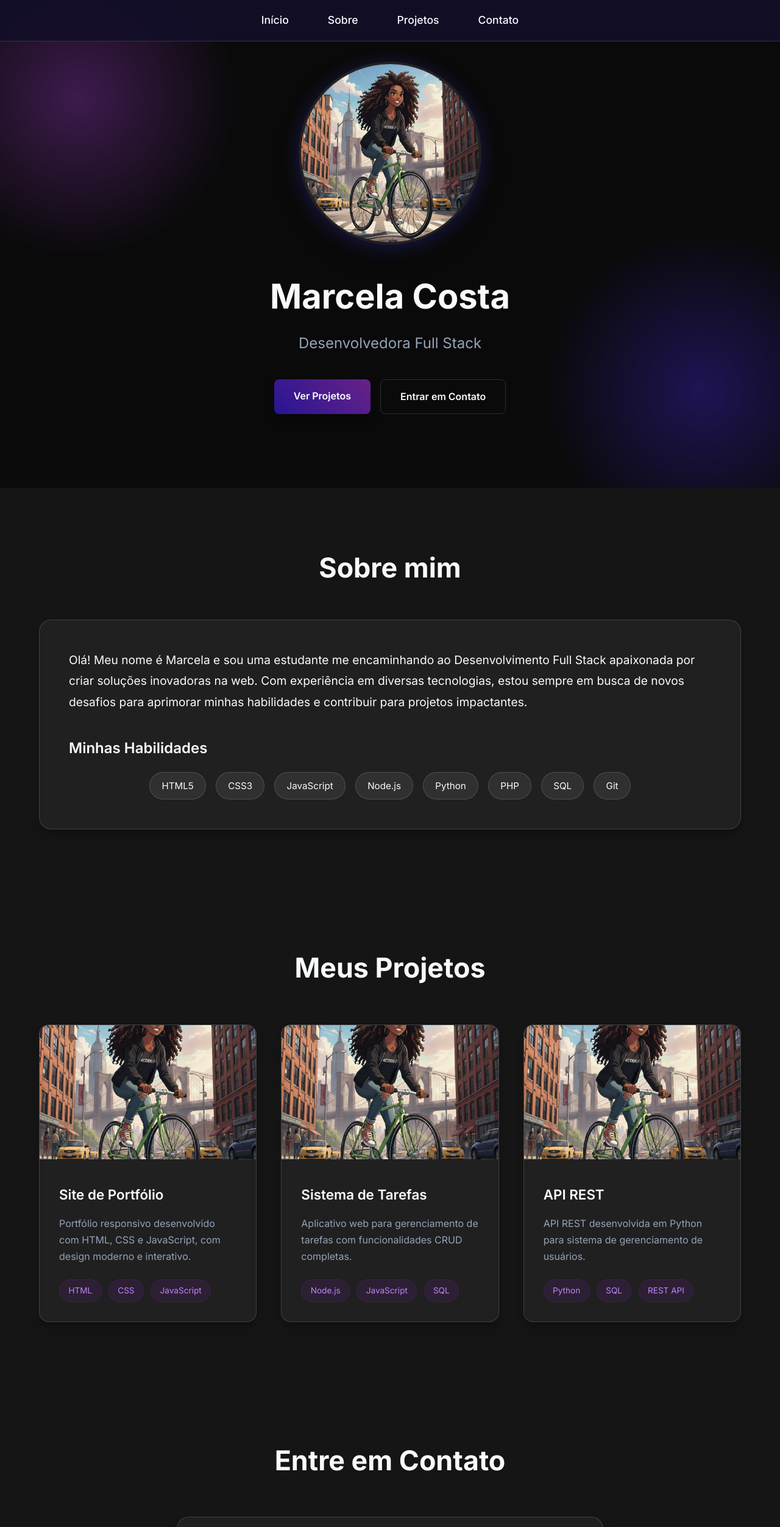
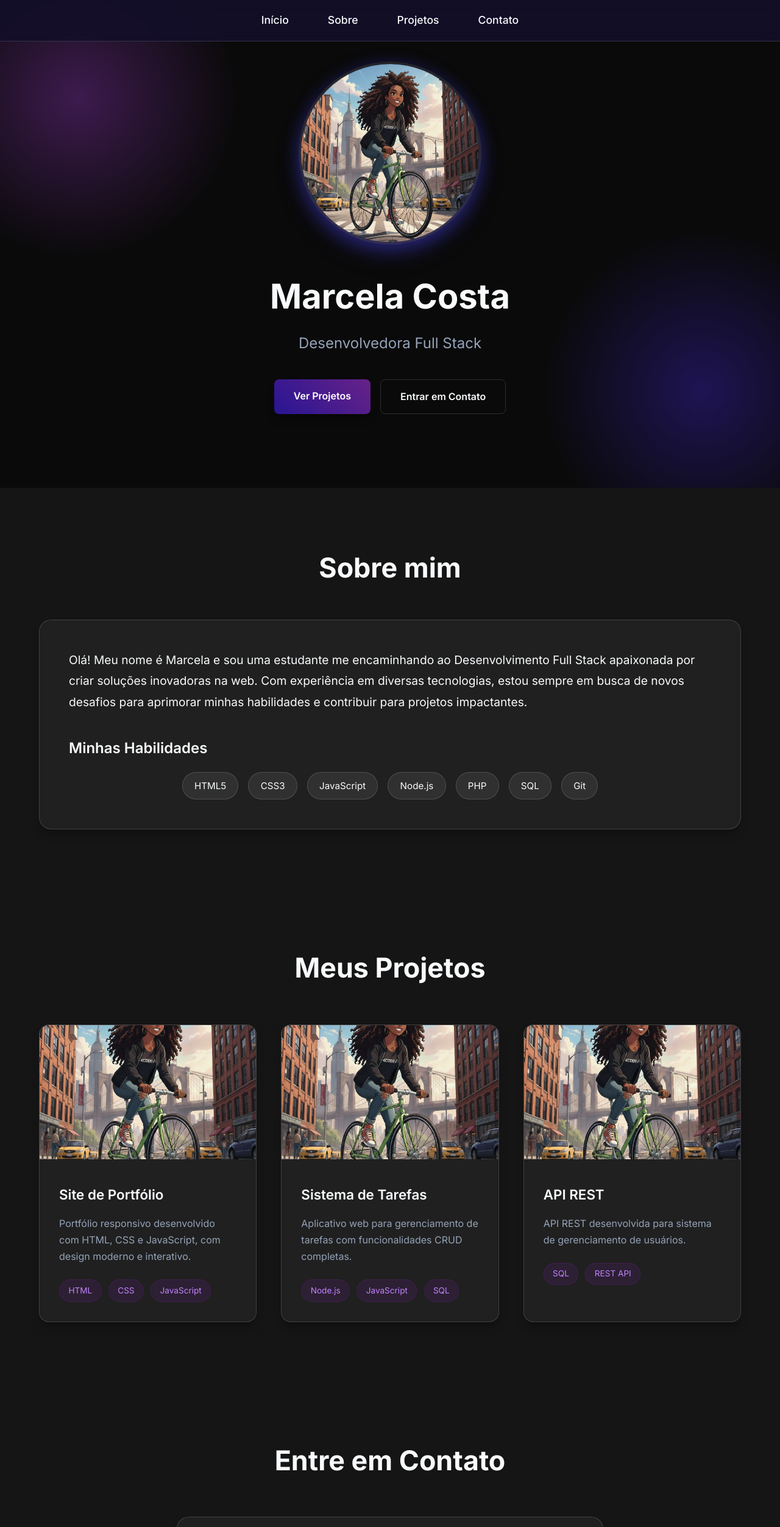
Before and after one commit to cyclist-dev/Iniciando-JS-TESTEMeuPortfolio, a plain HTML site: page index.html in a window 1280 px wide. Shown: the top 2504 px of the page at 61% size. Drawn offline with Linux system fonts and the light colour scheme.

Commit message:
pequenas alterações no estilo e no html

```diff
--- a/index.html
+++ b/index.html
@@ -62,7 +62,6 @@
                         <span class="habilidade-item">CSS3</span>
                         <span class="habilidade-item">JavaScript</span>
                         <span class="habilidade-item">Node.js</span>
-                        <span class="habilidade-item">Python</span>
                         <span class="habilidade-item">PHP</span>
                         <span class="habilidade-item">SQL</span>
                         <span class="habilidade-item">Git</span>
@@ -110,10 +109,9 @@
                     <img src="img/projeto4.jpg" alt="Projeto 4" class="projetos-imagem">
                     <div class="caixa-textos-projetos">
                         <h3 class="info-projetos">API REST</h3>
-                        <p class="paragrafo-projetos">API REST desenvolvida em Python para sistema de gerenciamento de
+                        <p class="paragrafo-projetos">API REST desenvolvida para sistema de gerenciamento de
                             usuários.</p>
                         <div class="projetos-tecnologias">
-                            <span>Python</span>
                             <span>SQL</span>
                             <span>REST API</span>
                         </div>
@@ -150,6 +148,7 @@
                     <p><a href="mailto:moc.profissinal@gmail.com" target="_blank">E-mail</a> </p>
                     <p><a href="https://www.linkedin.com/in/marce-costa" target="_blank">LinkedIn</a></p>
                     <p><a href="https://github.com/cyclist-dev" target="_blank">GitHub</a></p>
+                    <p><a href="https://wa.me/5513996619197" target="_blank">WhatsApp</a> </p>
                 </div>
             </div>
         </div>
@@ -177,7 +176,7 @@
             window.open(url, '_blank');
         }
 
-        // Adicionando efeito de scroll suave para os links do menu
+        // scroll suave
         document.querySelectorAll('.menu-link').forEach(link => {
             link.addEventListener('click', function (e) {
                 e.preventDefault();
--- a/style.css
+++ b/style.css
@@ -98,7 +98,7 @@ body {
     width: 300px;
     border-radius: 100%;
     height: 300px;
-    filter: drop-shadow(0px 15px 15px rgba(0, 0, 0, 0.317));
+    filter: drop-shadow(0px 15px 15px rgba(79, 70, 329, 0.27));
     border: 4px solid var(--vidro);
     box-shadow: rgba(79, 70, 329, 0.27) 0 4px 30px;
     animation: flutuar 3.3s ease-in-out infinite;
```
